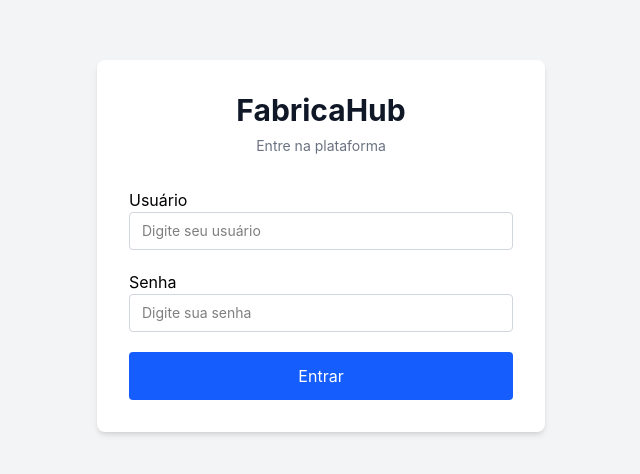
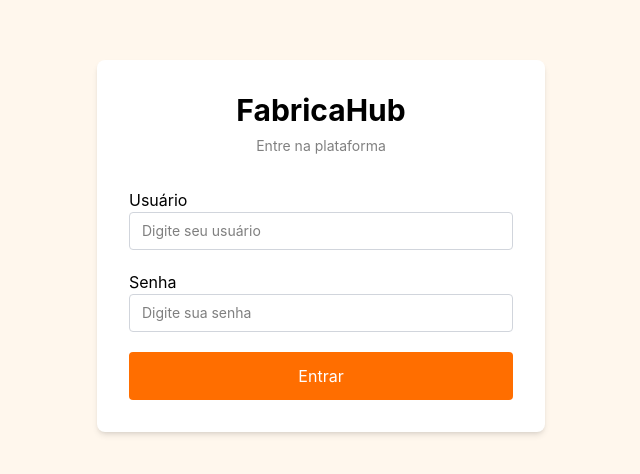
Before and after one commit to fabricadesoftware-ifc/fabricaHub_frontEnd, a Vue app in the folder frontend/: page /login in a window 1280 px wide. Shown: the part 154-628 px from the top of the page, without its empty margins (319-959 px from the left). Built offline with nearby package versions, Linux system fonts and the light colour scheme; the HTML template or start-up script is replaced by a standard one.

Commit message:
fix: atualizando as cores para a paleta da fábrica

```diff
--- a/frontend/src/components/baseButton.vue
+++ b/frontend/src/components/baseButton.vue
@@ -18,7 +18,7 @@ withDefaults(defineProps<{
 })
 
 const variantClasses: Record<Variant, string> = {
-    primario: 'bg-blue-600 hover:bg-blue-800 text-white',
+    primario: 'bg-[var(--color-primary-orange)] hover:opacity-90 text-white',
     secundario: 'bg-red-600 hover:bg-red-800 text-white',
     perigo: 'bg-yellow-600 hover:bg-yellow-800 text-white',
 }
--- a/frontend/src/pages/LoginView.vue
+++ b/frontend/src/pages/LoginView.vue
@@ -37,17 +37,17 @@ const handleLogin = () => {
 </script>
 
 <template>
-    <div class="min-h-screen bg-gray-100 flex items-center justify-center px-4">
+    <div class="min-h-screen bg-orange-50 flex items-center justify-center px-4">
 
         <div class="w-full max-w-md bg-white rounded-lg shadow-md p-8">
 
             <div class="mb-8 text-center">
 
-                <h1 class="text-3xl font-bold text-gray-900">
+                <h1 class="text-3xl font-bold text-[var(--color-primary-text)]">
                     FabricaHub
                 </h1>
 
-                <p class="text-sm text-gray-500 mt-2">
+                <p class="text-sm text-[var(--color-secundary-text)] mt-2">
                     Entre na plataforma
                 </p>
 
```
